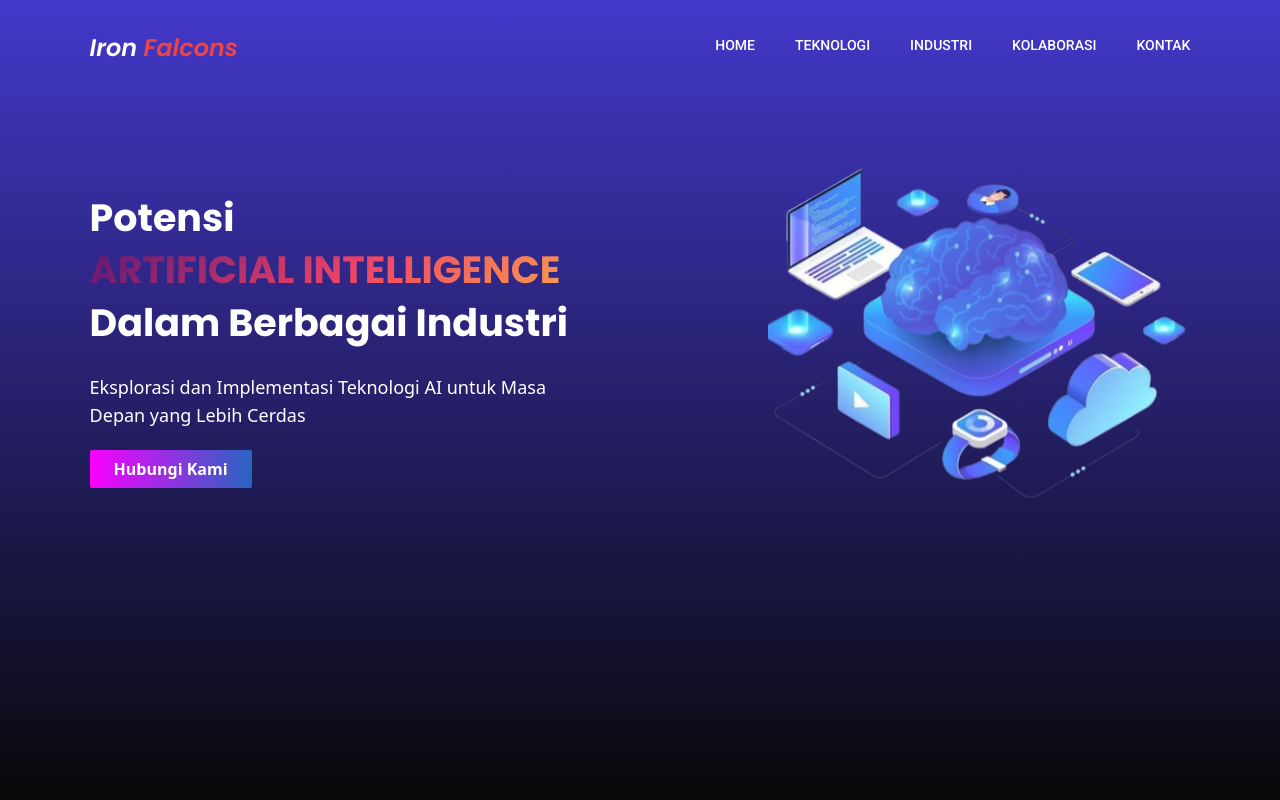
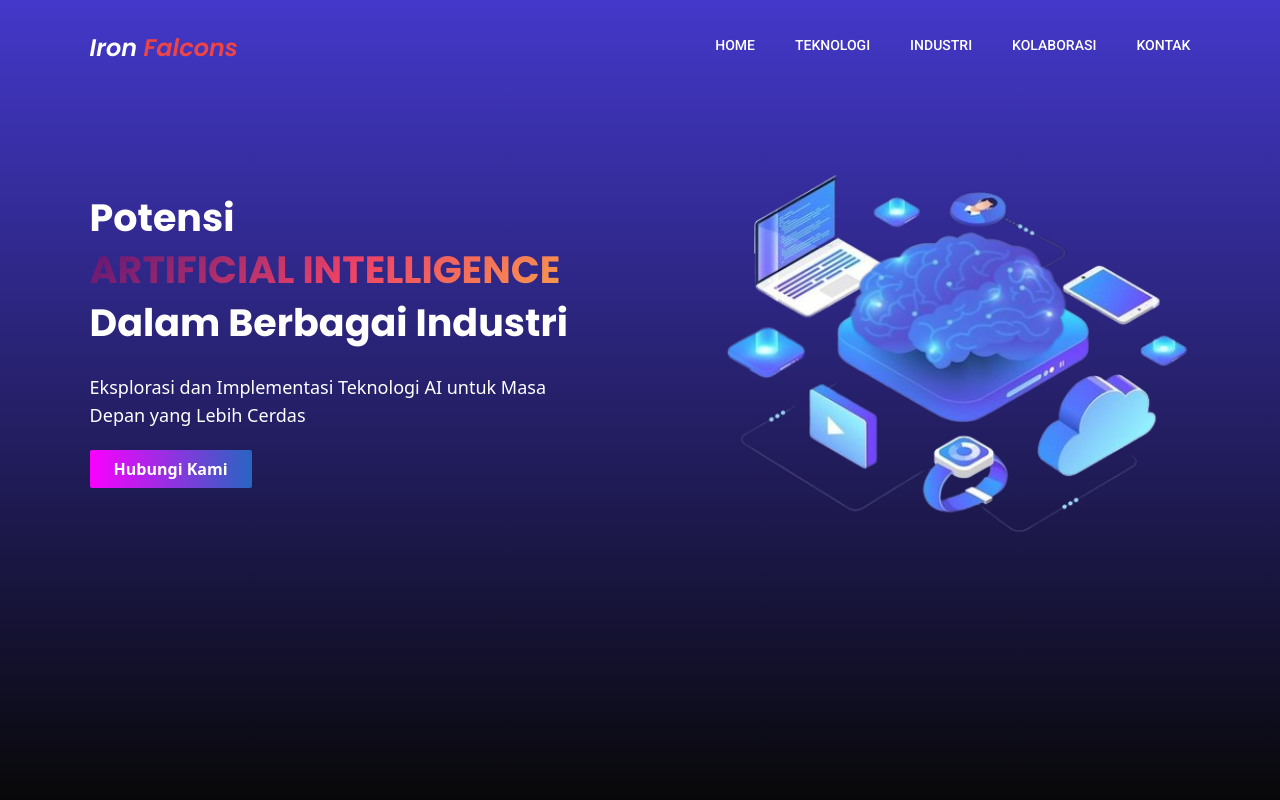
Before and after one commit to Wildanzulfikar/Itechno, a website: page dist/index.html in a window 1280 px wide. Shown: the top 800 px of the page. Drawn offline with nearby package versions, Linux system fonts and the light colour scheme.

Commit message:
Fixing Other Bugs

```diff
--- a/dist/index.html
+++ b/dist/index.html
@@ -46,7 +46,7 @@
           <li><a href="#kontak" class="hover:text-orange-500">KONTAK</a></li>
         </div>
         <div class="hero-content flex justify-center">
-            <div class="content w-full grid grid-cols-2 md:grid-cols-2 lg:grid-cols-1 px-[7%]">
+          <div class="content w-full grid grid-cols-1 md:grid-cols-2 lg:grid-cols-2 px-[7%]">
               <div class="main-content-text pt-36 md:pt-48">
                   <div class="text-white text-[24px] md:text-[24px] lg:text-[38px] font-[Poppins] font-bold leading-snug">
                       <h1>Potensi</h1>
@@ -58,13 +58,13 @@
                   </div>
                   <a href="https://wa.me/6281906738256" class="px-6 py-2 hover:to-blue-600 hover:from-lime-700 bg-gradient-to-r from-[#FA00FF] to-[#2765C1] rounded-sm text-white font-semibold">Hubungi Kami</a>
               </div>
-              <div class="3D flex justify-center md:pl-32 md:mt-10 w-full">
-                <div class="tilt-box logo-main h-[360px] w-[380px]  lg:w-[520px] lg:h-[480px] bg-no-repeat bg-cover bg-center bg-[url(img/brain-killer.png)]">
-                  <img class="tilt w-[380px] h-[360px] lg:w-[520px] lg:h-[480px] bg-no-repeat bg-cover bg-center" src="img/b098226af164e11442e96499b779d3b2-removebg-preview.png" alt="brain">
-                </div>
+              <div class="3D flex justify-center md:mx-12 md:mt-14 w-full">
+                  <div class="tilt-box logo-main h-[360px] w-[380px] lg:w-[520px] lg:h-[480px] bg-no-repeat bg-cover bg-center bg-[url(img/brain-killer.png)]">
+                      <img class="tilt w-[380px] h-[360px] lg:w-[520px] lg:h-[480px] bg-no-repeat bg-cover bg-center" src="img/b098226af164e11442e96499b779d3b2-removebg-preview.png" alt="brain">
+                  </div>
               </div>
-            </div>
           </div>
+      </div>
         </div>
       </section>
     </div>
```
Also changed, not shown: dist/output.css.
